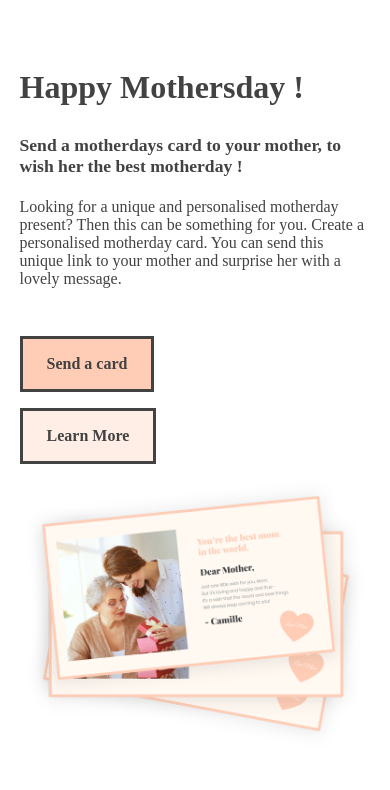
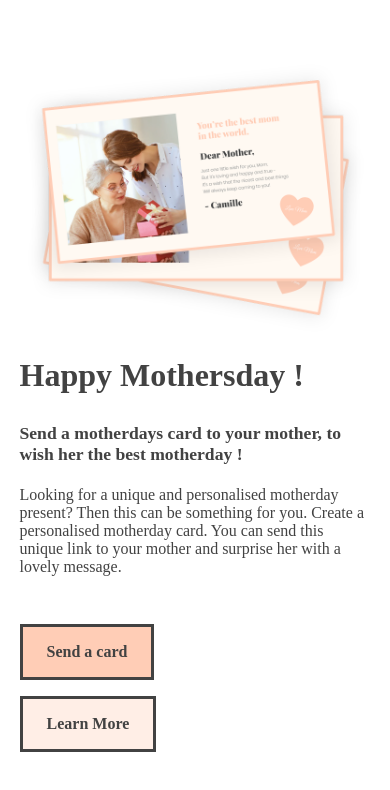
Before and after one commit to ralphbourgoo/dev4-makeitpersonal, a Next.js app: page / in a window 390 px wide. Shown: the top 790 px of the page. Built offline with nearby package versions, Linux system fonts and the light colour scheme.

Commit message:
Home layout change

```diff
--- a/styles/Home.module.css
+++ b/styles/Home.module.css
@@ -89,12 +89,20 @@
 
 @media (max-width: 990px) {
   .home_container {
-    flex-direction: column;
+    flex-direction: column-reverse;
   }
 
   .home_img {
     margin-bottom: 0.01rem;
   }
+
+  .home_img {
+    max-width: 31rem;
+}
+
+.home_title {
+    font-size: 3rem;
+}
 }
 
 @media (max-width: 400px) {
```
